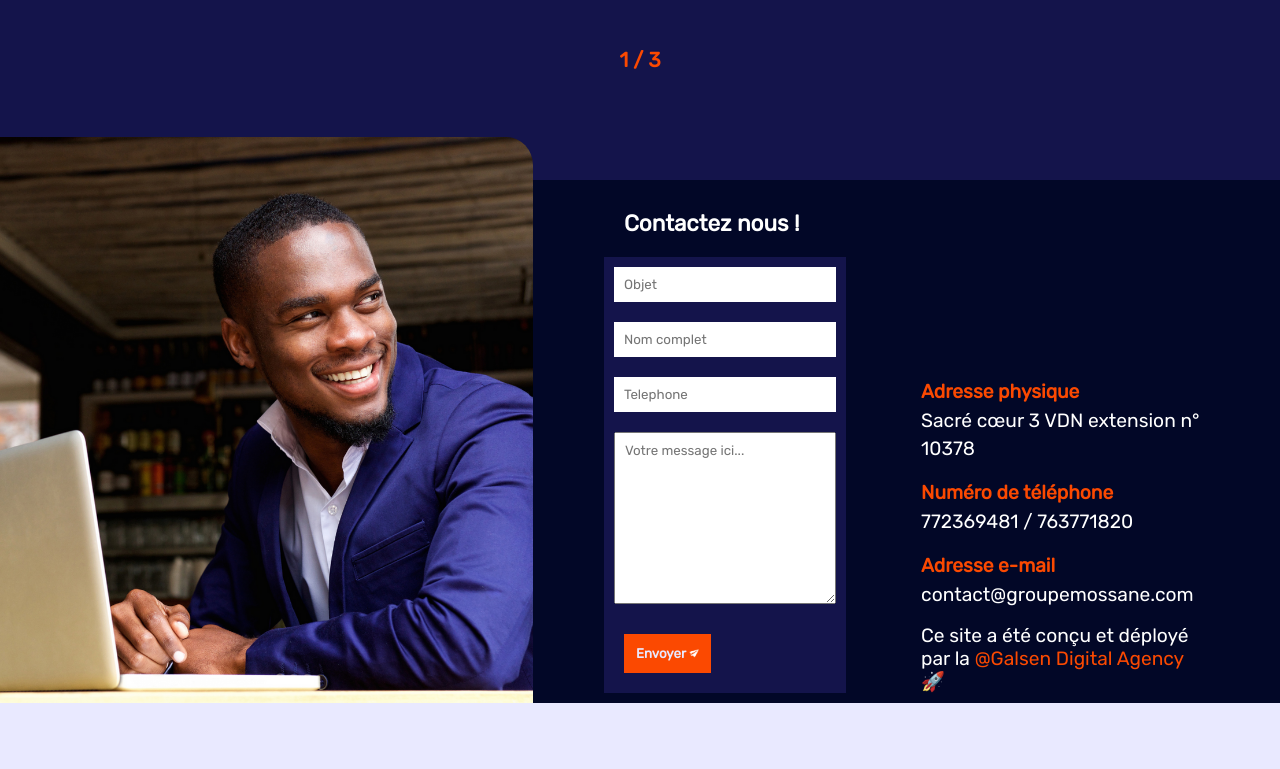
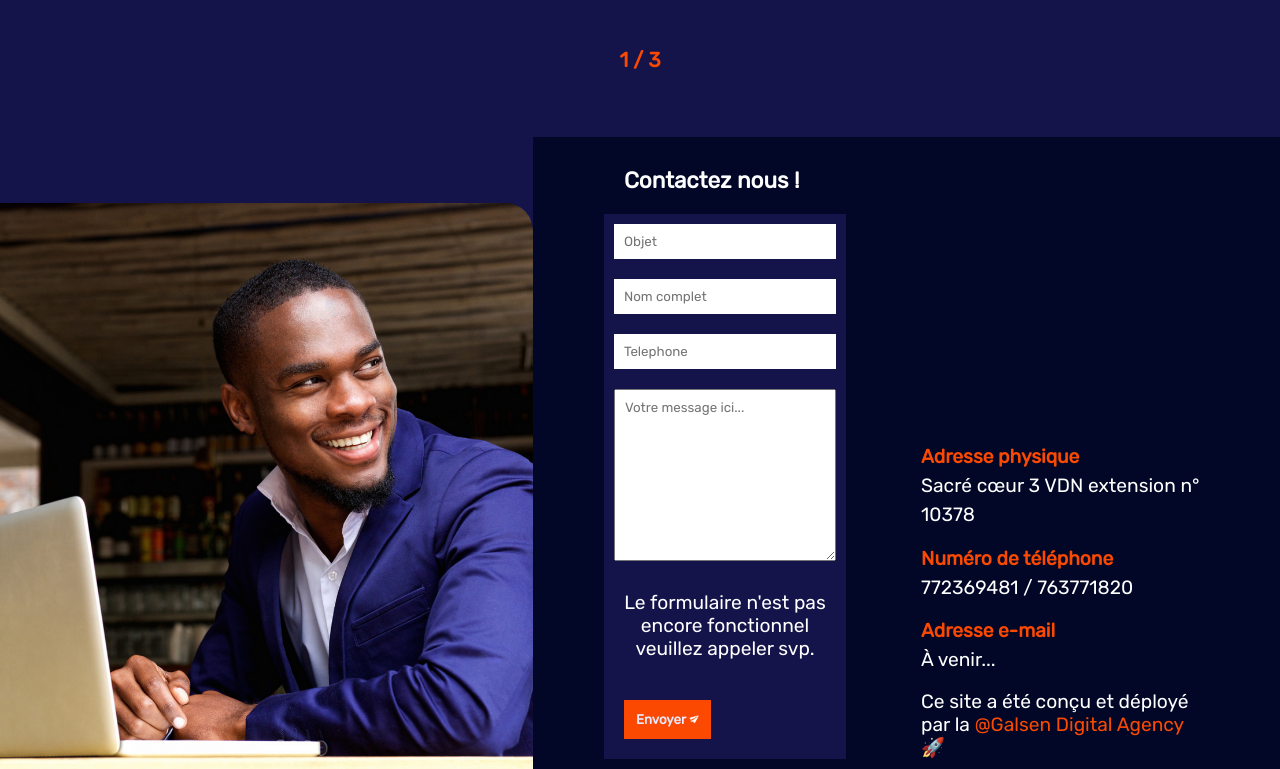
Before and after one commit to kurorogalsen/mossane-patrimoine, a React (Create React App) app: page / in a window 1280 px wide. Shown: the part 2699-3468 px from the top of the page. Before the commit the page ends 3402 px from the top, so only its background shows below. Built offline with nearby package versions, Linux system fonts and the light colour scheme.

Commit message:
Disable the form validation btn

```diff
--- a/src/components/Footer.js
+++ b/src/components/Footer.js
@@ -40,7 +40,10 @@ function Footer() {
                 placeholder="Votre message ici..."
                 required
               ></textarea>
-              <button id="send-mail" className="mossane-btn" type="submit">
+              <div className="col-11 row">
+                Le formulaire n'est pas encore fonctionnel veuillez appeler svp.
+              </div>
+              <button id="send-mail" className="mossane-btn" type="submit" disabled>
                 {" "}
                 Envoyer <img width="10" src={sent} />
               </button>
@@ -57,7 +60,7 @@ function Footer() {
             </div>
             <div className="contact-group">
               <h4>Adresse e-mail</h4>
-              <p>contact@groupemossane.com</p>
+              <p>{/* contact@groupemossane.com */} À venir...</p>
             </div>
             <p>
               Ce site a été conçu et déployé par la{" "}
```
